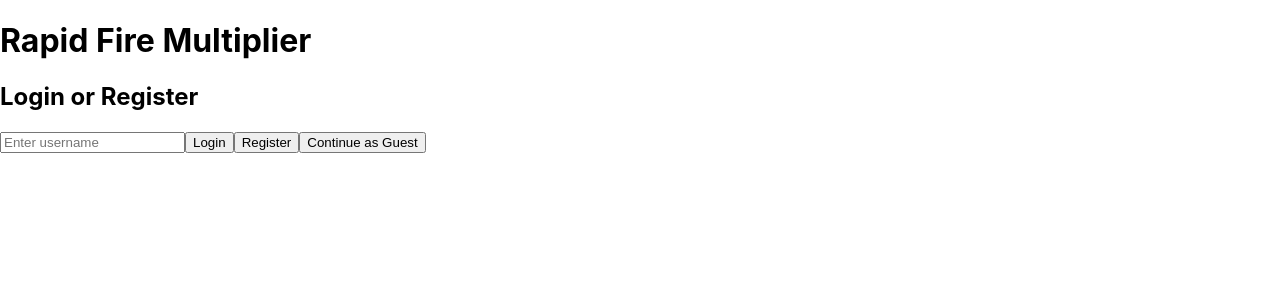
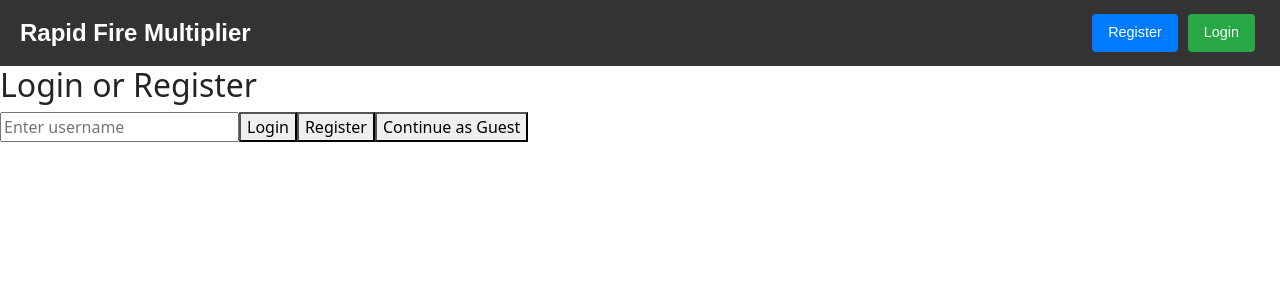
Before and after one commit to RalphsCode/RapidFireMultiplier, a React (Create React App) app in the folder rfm-frontend/: page / in a window 1280 px wide. Shown: the top 300 px of the page. Built offline with nearby package versions, Linux system fonts and the light colour scheme.

Commit message:
Working on gameplay, modifying as I go to both front & back end.

```diff
--- a/package.json
+++ b/package.json
@@ -1,6 +1,8 @@
 {
   "dependencies": {
-    "react": "^18.3.1",
-    "react-dom": "^18.3.1"
+    "bootstrap": "^5.3.3",
+    "react": "^18.2.0",
+    "react-dom": "^18.2.0",
+    "reactstrap": "^9.2.3"
   }
 }
--- a/rfm-frontend/src/App.js
+++ b/rfm-frontend/src/App.js
@@ -1,5 +1,5 @@
-import logo from './logo.svg';
 import './App.css';
+import 'bootstrap/dist/css/bootstrap.min.css';
 import RapidFireMultiplier from './RapidFireMultiplier';
 
 function App() {
--- /dev/null
+++ b/rfm-frontend/src/GameNavBar.css
@@ -0,0 +1,66 @@
+/* General Navbar Styles */
+.navbar {
+    display: flex;
+    justify-content: space-between;
+    align-items: center;
+    background-color: #333;
+    padding: 10px 20px;
+    color: white;
+    font-family: Arial, sans-serif;
+  }
+
+  .navbar-brand {
+    font-size: 1.5em;
+    font-weight: bold;
+    color: white;
+    text-decoration: none;
+  }
+
+  .navbar-links {
+    display: flex;
+    align-items: center;
+  }
+
+  /* Button Styles */
+  .btn {
+    padding: 8px 16px;
+    margin: 0 5px;
+    border: none;
+    border-radius: 4px;
+    font-size: 0.9em;
+    cursor: pointer;
+  }
+
+  .register-btn {
+    background-color: #007bff;
+    color: white;
+  }
+
+  .register-btn:hover {
+    background-color: #0056b3;
+  }
+
+  .login-btn {
+    background-color: #28a745;
+    color: white;
+  }
+
+  .login-btn:hover {
+    background-color: #1e7e34;
+  }
+
+  .logout-btn {
+    background-color: #dc3545;
+    color: white;
+  }
+
+  .logout-btn:hover {
+    background-color: #b21f2d;
+  }
+
+  /* Welcome Text */
+  .welcome-text {
+    font-size: 1em;
+    color: white;
+    margin-right: 10px;
+  }
--- /dev/null
+++ b/rfm-frontend/src/GameNavBar.js
@@ -0,0 +1,42 @@
+import React from 'react';
+import './GameNavBar.css'; // Import the CSS file for styling
+
+const GameNavbar = ({ onLogin = () => {}, onRegister = () => {} }) => {
+  const storedUser = JSON.parse(localStorage.getItem('user')) || null;
+
+  const handleLogout = () => {
+    localStorage.removeItem('user');
+    localStorage.removeItem('hiScore');
+    localStorage.removeItem('totalPoints');
+    window.location.reload(); // Refresh the page after logout
+  };
+
+  return (
+    <nav className="navbar">
+      <div className="navbar-brand">Rapid Fire Multiplier</div>
+      <div className="navbar-links">
+        {storedUser && storedUser.username !== 'Guest' ? (
+          <>
+            <span className="welcome-text">
+              Welcome, {storedUser.username}!
+            </span>
+            <button className="btn logout-btn" onClick={handleLogout}>
+              Logout
+            </button>
+          </>
+        ) : (
+          <>
+            <button className="btn register-btn" onClick={onRegister}>
+              Register
+            </button>
+            <button className="btn login-btn" onClick={onLogin}>
+              Login
+            </button>
+          </>
+        )}
+      </div>
+    </nav>
+  );
+};
+
+export default GameNavbar;
--- a/rfm-frontend/src/RapidFireMultiplier.js
+++ b/rfm-frontend/src/RapidFireMultiplier.js
@@ -1,10 +1,11 @@
 import React, { useState, useEffect, useRef } from 'react';
 import GameHistory from './GameHistory';
 import {UpdateGameScore, UpdateUser} from './UpdateGameScore';
+import GameNavbar from './GameNavBar';
 
 const RapidFireMultiplier = () => {
   const levels = {
-    starter: { time: 35, range1: [1, 9], range2: [1, 12], bonusPoints: 10 },
+    starter: { time: 8, range1: [1, 9], range2: [1, 12], bonusPoints: 10 },
     intermediate: { time: 40, range1: [1, 20], range2: [1, 50], bonusPoints: 20 },
     expert: { time: 45, range1: [10, 50], range2: [10, 100], bonusPoints: 30 },
   };
@@ -173,7 +174,7 @@ const RapidFireMultiplier = () => {
 
   return (
     <div className="game-container">
-      <h1>Rapid Fire Multiplier</h1>
+      <GameNavbar onLogin={handleLogin} onRegister={handleRegister} />
 
       {!isAuthenticated && (
         <div className="auth-container">
@@ -240,14 +241,24 @@ const RapidFireMultiplier = () => {
 
       {!isGameRunning && timeLeft === 0 && (
         <div className="game-over">
-          <h2>Game Over!</h2>
+          <h2>Game Over {user.username}!</h2>
           <h3>{Math.round(((correctAnswers/attemptedQuestions)*100), 1)}% Correct!</h3>
-          <h3>Points: {score}</h3>
-          <h3>Total Problems Attempted: {attemptedQuestions}</h3>
+          <h3>Score: {score}</h3>
+          <h3>High Score:
+            {user.username === "Guest" ?
+              " Register/Login for this feature" :
+              hiScore
+            }
+          </h3>
+          <h3>Total Points:
+                {user.username === "Guest" ?
+                  " Register/Login for this feature" :
+                  totalPoints
+                }
+          </h3>
+          <h3>Equations: {attemptedQuestions}</h3>
           <h3>Correct Answers: {correctAnswers}</h3>
           <h3>Incorrect Answers: {attemptedQuestions - correctAnswers}</h3>
-          <h3>Total Points: {totalPoints}</h3>
-          <h3>Hi Score: {hiScore}</h3>
           <button onClick={() => startGame(level)}>Play Again</button>
         </div>
       )}
--- a/rfm-frontend/src/index.js
+++ b/rfm-frontend/src/index.js
@@ -1,6 +1,7 @@
 import React from 'react';
 import ReactDOM from 'react-dom/client';
 import './index.css';
+import 'bootstrap/dist/css/bootstrap.min.css';
 import App from './App';
 
 const root = ReactDOM.createRoot(document.getElementById('root'));
```
Also changed, not shown: 1 other file (tests, documents, lock files or other folders).
